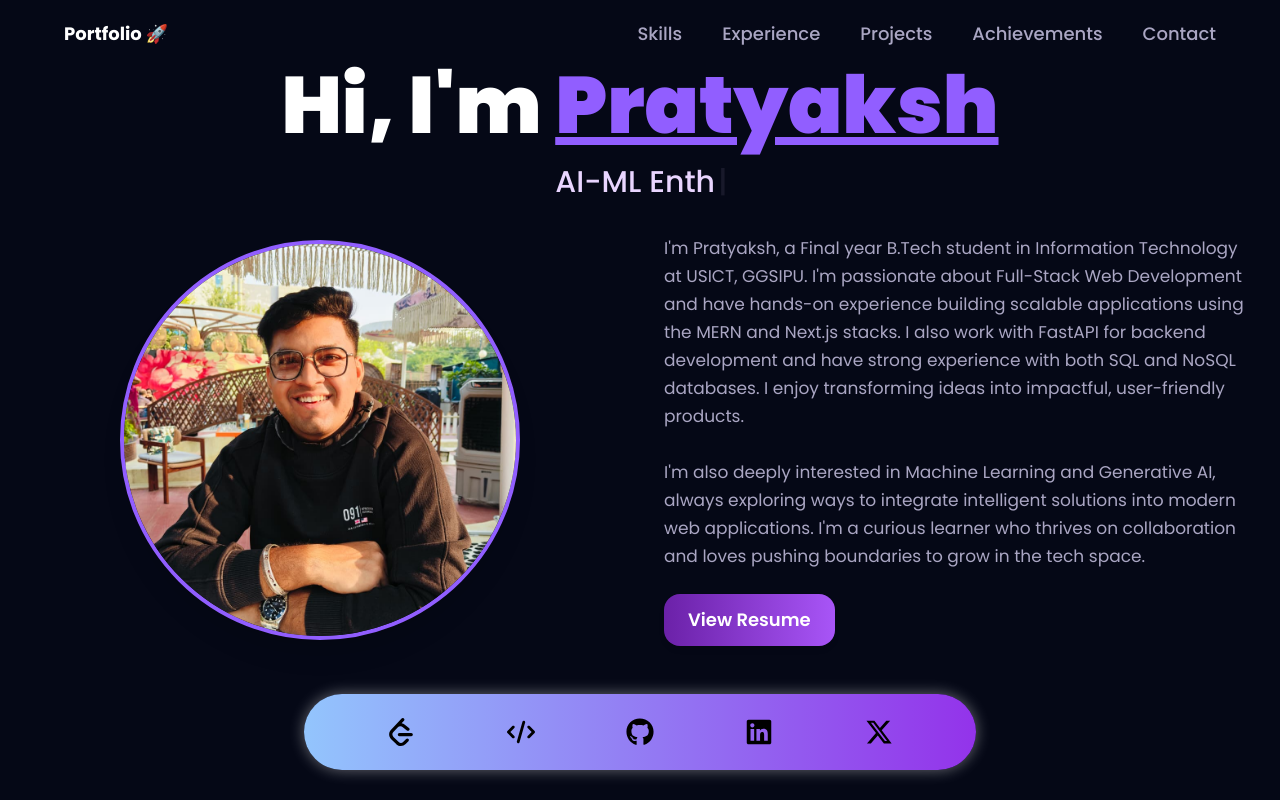
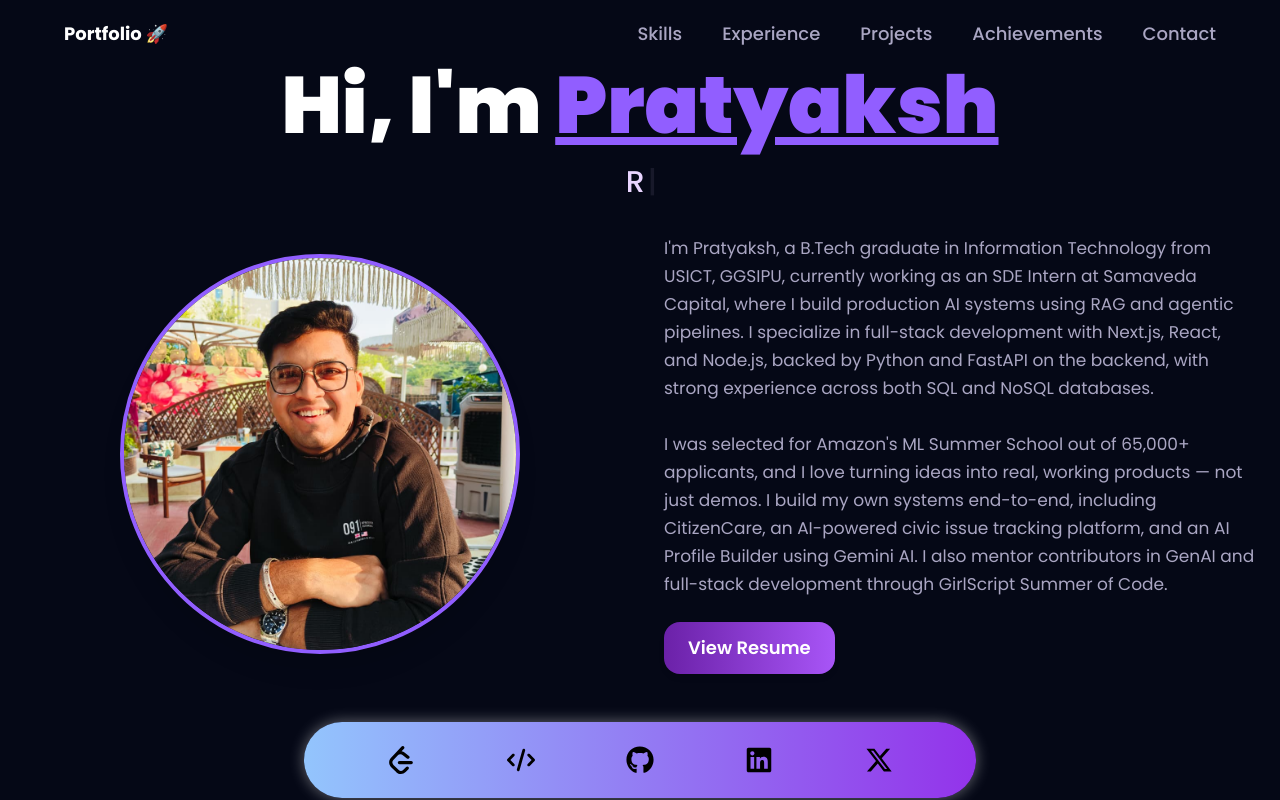
Before and after one commit to PRATYAKSH15/Pratyaksh_portfolio, a React (Vite) app: page / in a window 1280 px wide. Shown: the top 800 px of the page. Built offline with nearby package versions, Linux system fonts and the light colour scheme.

Commit message:
corrected hero and about section

```diff
--- a/src/components/About.jsx
+++ b/src/components/About.jsx
@@ -1,42 +1,13 @@
 import React from "react";
-import { Tilt } from "react-tilt";
 import { motion } from "framer-motion";
 
 import { styles } from "../styles";
-import { services } from "../constants";
 import { SectionWrapper } from "../hoc";
 import { fadeIn, textVariant } from "../utils/motion";
 
 // Icons
 import { FaGithub, FaLinkedin, FaXTwitter, FaCode } from "react-icons/fa6";
 import { SiLeetcode } from "react-icons/si";
-
-const ServiceCard = ({ index, title, icon }) => (
-  <Tilt className="xs:w-[250px] w-full">
-    <motion.div
-      variants={fadeIn("right", "spring", index * 0.5, 0.75)}
-      className="w-full green-pink-gradient p-[1px] rounded-[20px] shadow-card"
-    >
-      <div
-        options={{
-          max: 45,
-          scale: 1,
-          speed: 450,
-        }}
-        className="bg-tertiary rounded-[20px] py-5 px-12 min-h-[280px] flex justify-evenly items-center flex-col"
-      >
-        <img
-          src={icon}
-          alt="web-development"
-          className="w-16 h-16 object-contain"
-        />
-        <h3 className="text-white text-[20px] font-bold text-center">
-          {title}
-        </h3>
-      </div>
-    </motion.div>
-  </Tilt>
-);
 
 const socialLinks = [
   {
@@ -62,46 +33,30 @@ const About = () => {
         <h2 className={styles.sectionHeadText}>About me.</h2>
       </motion.div>
 
-      {/* <motion.div variants={textVariant()}>
-        <h2 className={styles.sectionHeadText}>About me.</h2>
-      </motion.div> */}
-
       <motion.p
         variants={fadeIn("", "", 0.1, 1)}
         className="mt-4 text-secondary text-[17px] max-w-4xl leading-[30px] space-y-4 mx-auto"
       >
         <>
-          Hi, myself Pratyaksh — a Final year student currently pursuing my
-          B.Tech in Information Technology from USICT, GGSIPU. I'm passionate
-          about full-stack web development and have been building projects using
-          the MERN stack. I enjoy turning ideas into functional, user-friendly
-          apps that make an impact.
+          Hi, myself Pratyaksh — I recently graduated with a B.Tech in
+          Information Technology from USICT, GGSIPU. I'm currently working as
+          an SDE Intern at Samaveda Capital, where I build production AI
+          systems using RAG and agentic pipelines. I'm passionate about
+          full-stack web development and have hands-on experience building
+          scalable applications using the MERN and Next.js stacks, backed by
+          Python and FastAPI on the backend.
           <br />
           <br />
-          I'm also deeply interested in Machine Learning and Generative AI,
-          always exploring ways to integrate intelligent solutions into modern
-          web applications. I'm a curious learner who thrives on collaboration
-          and loves pushing boundaries to grow in the tech space.
+          I'm also deeply interested in Machine Learning and Generative AI —
+          I was selected for Amazon's ML Summer School out of 65,000+
+          applicants, and I love turning ideas into real, working products
+          rather than just demos. Beyond internships, I build my own systems
+          end-to-end, including CitizenCare, an AI-powered civic issue
+          tracking platform, and an AI Profile Builder using Gemini AI. I
+          also mentor contributors in GenAI and full-stack development
+          through GirlScript Summer of Code.
         </>
       </motion.p>
-
-      {/* <motion.p
-        variants={fadeIn("", "", 0.1, 1)}
-        className="mt-4 text-secondary text-[17px] max-w-3xl leading-[30px]"
-      >
-        I'm a dedicated MERN stack developer with hands-on experience in
-        building full-stack applications using MongoDB, Express.js, React, and
-        Node.js. I'm also deeply interested in Machine Learning and Generative
-        AI, constantly exploring ways to integrate intelligent solutions into
-        modern web apps. I'm always excited to learn, collaborate, and turn
-        ideas into impactful digital experiences.
-      </motion.p> */}
-
-      {/* <div className="mt-20 flex flex-wrap gap-10">
-        {services.map((service, index) => (
-          <ServiceCard key={service.title} index={index} {...service} />
-        ))}
-      </div> */}
 
       {/* Social Links */}
       <div className="mt-16 w-full rounded-full border-blue shadow-[0_0_15px_rgba(255,255,255,0.4)] bg-gradient-to-r from-blue-300 to-purple-600 px-6 py-4">
--- a/src/components/Hero.jsx
+++ b/src/components/Hero.jsx
@@ -40,7 +40,7 @@ const Hero = () => {
         <p className={`${styles.heroSubText} mt-2 text-white-100`}>
           <span className="text-purple-200">
             <Typewriter
-              words={["Full Stack Developer", "AI-ML Enthusiast"]}
+              words={["AI Engineer", "Full Stack Developer", "RAG & Agentic AI Builder"]}
               loop={true}
               cursor
               cursorStyle="|"
@@ -75,19 +75,22 @@ const Hero = () => {
             variants={fadeIn("", "", 0.1, 1)}
             className="text-secondary text-[16px] sm:text-[17px] leading-[28px] max-w-2xl"
           >
-            I'm Pratyaksh, a Final year B.Tech student in Information Technology
-            at USICT, GGSIPU. I'm passionate about Full-Stack Web Development
-            and have hands-on experience building scalable applications using
-            the MERN and Next.js stacks. I also work with FastAPI for backend
-            development and have strong experience with both SQL and NoSQL
-            databases. I enjoy transforming ideas into impactful, user-friendly
-            products.
+            I'm Pratyaksh, a B.Tech graduate in Information Technology from
+            USICT, GGSIPU, currently working as an SDE Intern at Samaveda
+            Capital, where I build production AI systems using RAG and
+            agentic pipelines. I specialize in full-stack development with
+            Next.js, React, and Node.js, backed by Python and FastAPI on the
+            backend, with strong experience across both SQL and NoSQL
+            databases.
             <br />
             <br />
-            I'm also deeply interested in Machine Learning and Generative AI,
-            always exploring ways to integrate intelligent solutions into modern
-            web applications. I'm a curious learner who thrives on collaboration
-            and loves pushing boundaries to grow in the tech space.
+            I was selected for Amazon's ML Summer School out of 65,000+
+            applicants, and I love turning ideas into real, working products —
+            not just demos. I build my own systems end-to-end, including
+            CitizenCare, an AI-powered civic issue tracking platform, and an
+            AI Profile Builder using Gemini AI. I also mentor contributors in
+            GenAI and full-stack development through GirlScript Summer of
+            Code.
           </motion.p>
 
           {/* Resume Button */}
```
